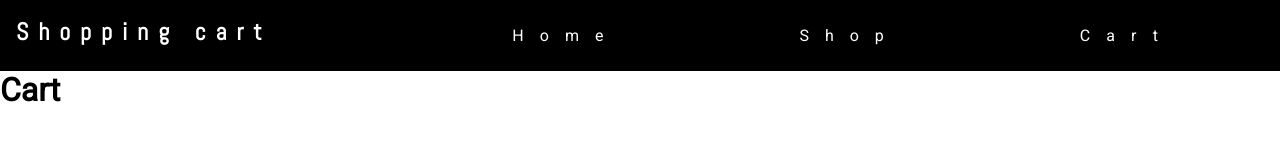
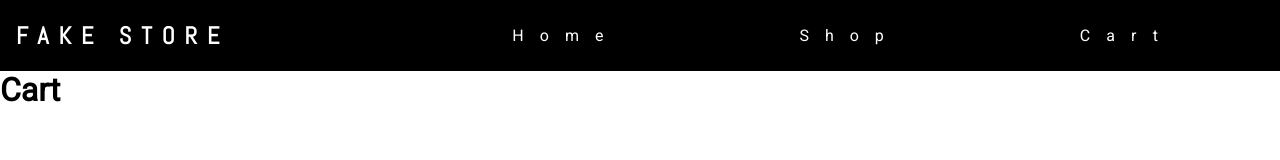
Before and after one commit to johnEdmon44/shopping-cart, a React (Vite) app: page /cart in a window 1280 px wide. Shown: the top 160 px of the page. Built offline with nearby package versions, Linux system fonts and the light colour scheme.

Commit message:
Fix navbar style

```diff
--- a/src/components/Navbar.jsx
+++ b/src/components/Navbar.jsx
@@ -1,7 +1,7 @@
 export default function Navbar() {
   return (
     <nav>
-      <h1>Shopping cart</h1>
+      <h1>FAKE STORE</h1>
 
       <ul>
         <li className="nav-item" data-text="Home">
--- a/src/index.css
+++ b/src/index.css
@@ -20,6 +20,7 @@ nav {
   justify-content: space-between;
   background-color: black;
   color: white;
+  align-items: center;
 }
 
 
```
